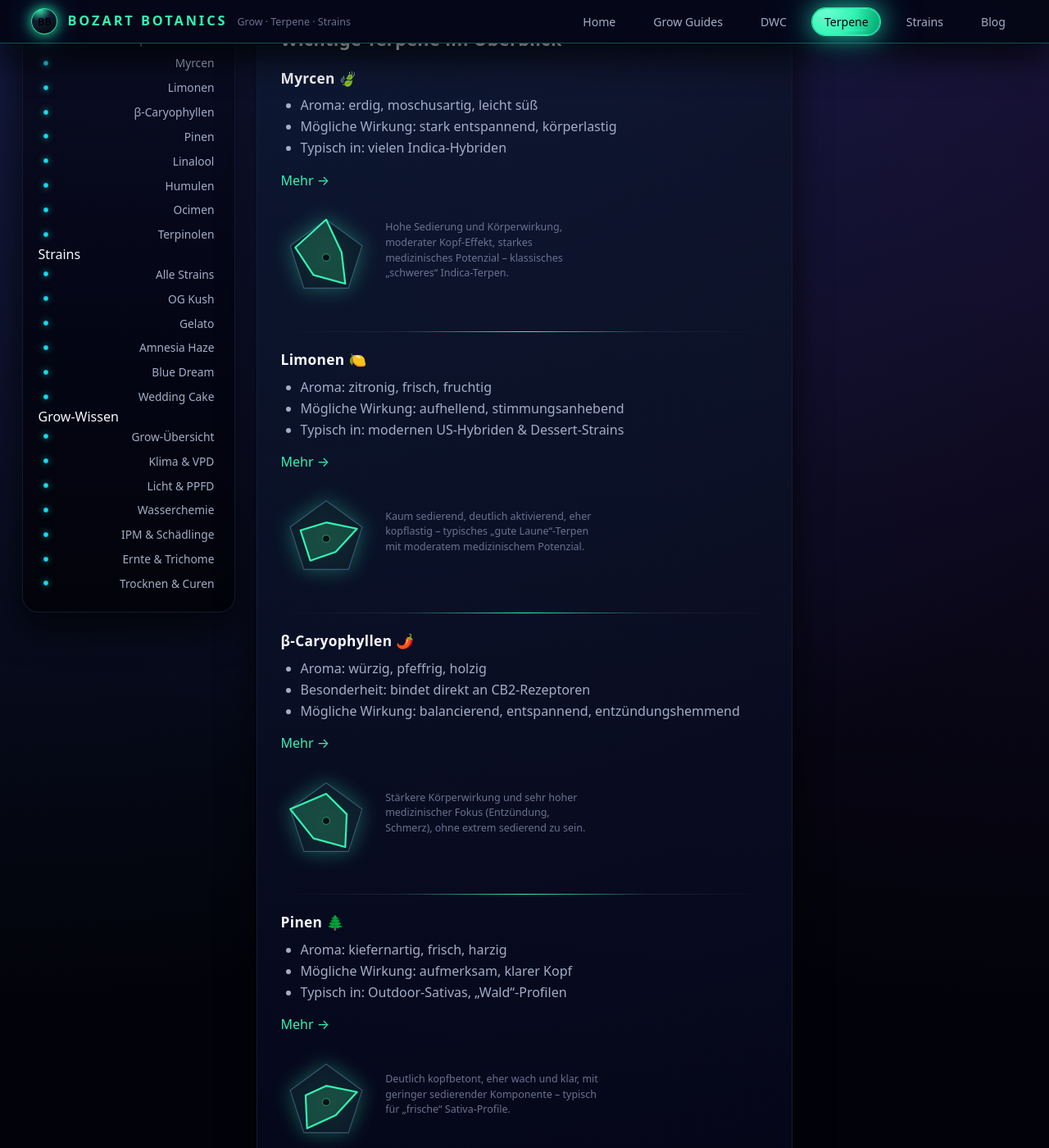
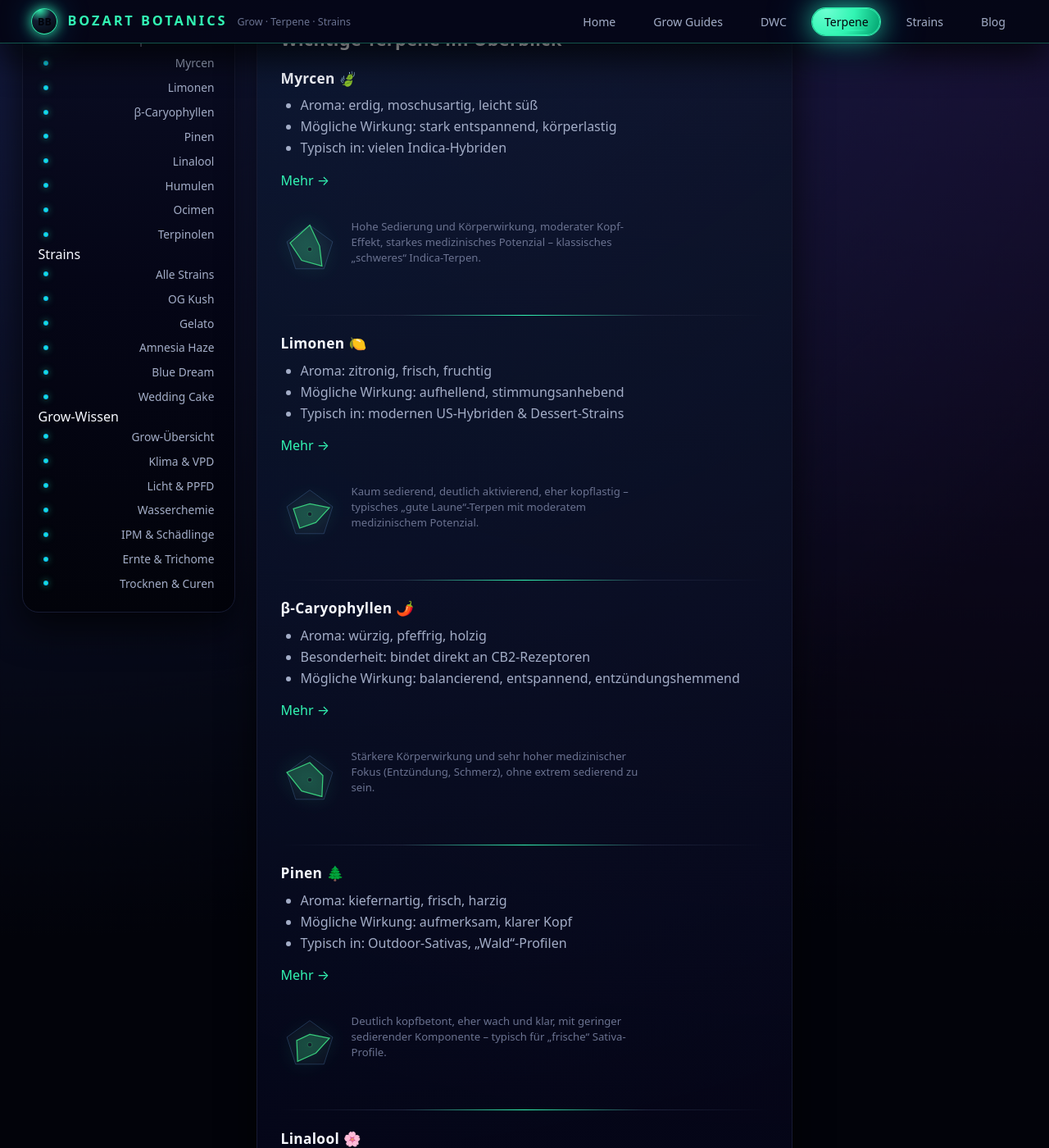
Before and after one commit to bozart-army/bozart-botanics, a Jekyll site: the page built from terpene/index.md, in a window 1280 px wide and 1400 px high, scrolled down 638 px. Shown: the whole window at 82% size. Built offline with Jekyll 4.4.1, drawn with Linux system fonts in a browser that asks for light colours.

Commit message:
Update style.css

```diff
--- a/assets/style.css
+++ b/assets/style.css
@@ -916,47 +916,54 @@ label {
     padding-top: 0.7rem;
   }
 }
-/* ============================
-   Terpen-Radar 2.0 (Mini-Profile)
-   ============================ */
+
+/* =====================================================
+   Terpen-Radar 3.0 – Slimline Inline Edition
+   ===================================================== */
 
 .terpen-radar-wrapper {
-  margin: 0.75rem 0 1.4rem;
   display: flex;
   align-items: center;
-  gap: 1.1rem;
-  flex-wrap: wrap;
+  gap: 16px;
+  margin: 8px 0 18px;
+  padding: 10px 0;
 }
 
 .terpen-radar {
-  width: 110px;
-  height: 110px;
+  width: 70px;
+  height: 70px;
+  flex-shrink: 0;
   display: block;
-  filter: drop-shadow(0 0 16px rgba(61, 220, 132, 0.35));
+  opacity: 0.92;
+  transition: 0.25s ease;
+}
+
+.terpen-radar:hover {
+  transform: scale(1.08);
+  opacity: 1;
 }
 
 .terpen-radar-bg {
-  fill: rgba(14, 26, 40, 0.85);
-  stroke: rgba(88, 122, 160, 0.6);
-  stroke-width: 1;
+  fill: rgba(255, 255, 255, 0.03);
+  stroke: rgba(120, 180, 255, 0.25);
+  stroke-width: 1.4;
 }
 
 .terpen-radar-fill {
-  fill: rgba(61, 220, 132, 0.22);
-  stroke: var(--accent);
-  stroke-width: 2;
-  stroke-linejoin: round;
+  fill: rgba(61, 220, 132, 0.25);
+  stroke: #3ddc84;
+  stroke-width: 1.8;
 }
 
 .terpen-radar-center {
-  fill: rgba(3, 10, 18, 0.9);
+  fill: rgba(20, 20, 40, 0.8);
   stroke: rgba(61, 220, 132, 0.5);
   stroke-width: 1;
 }
 
 .terpen-radar-caption {
-  font-size: 0.78rem;
+  font-size: 0.82rem;
+  line-height: 1.45;
+  max-width: 360px;
   color: var(--text-muted);
-  max-width: 260px;
-  line-height: 1.5;
 }
```
